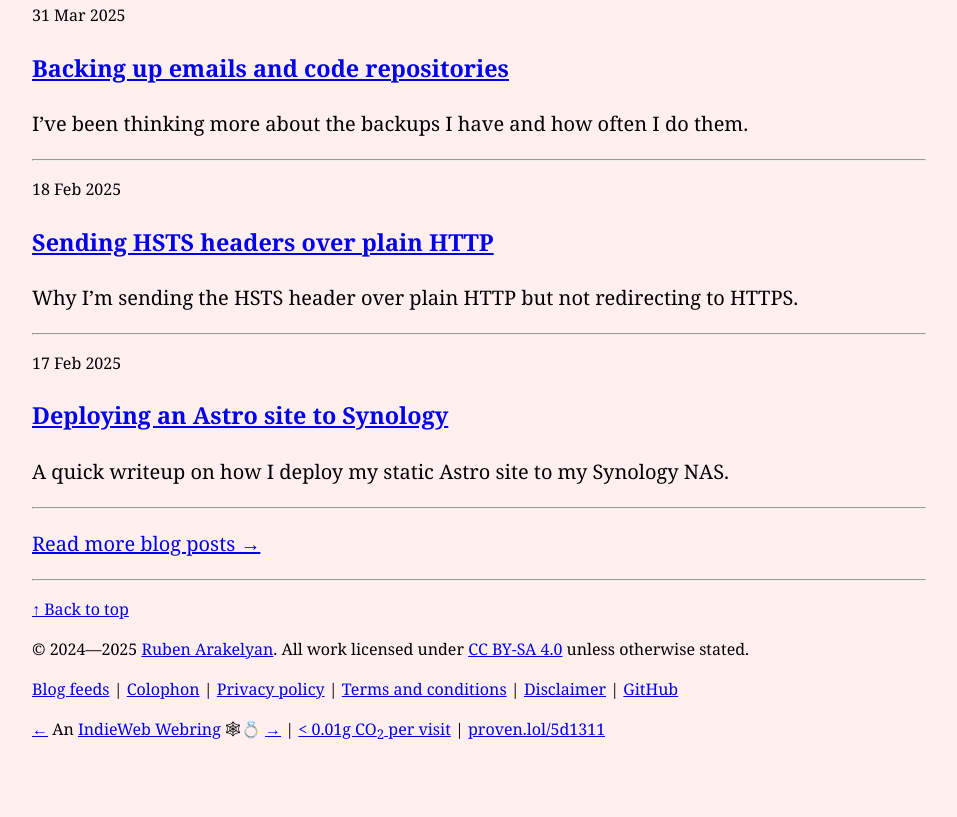
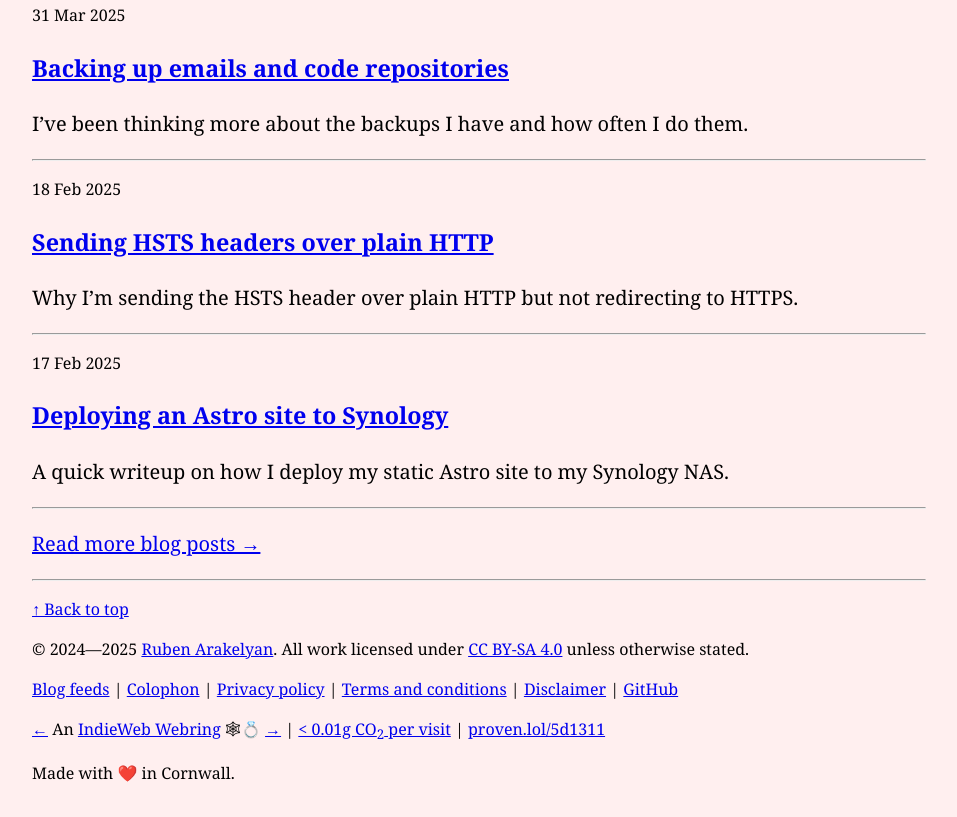
Before and after one commit to rubenarakelyan/wackomenace.co.uk, an Astro site: page / in a window 1280 px wide. Shown: the part 1003-1820 px from the top of the page, without its empty margins (0-957 px from the left). Before the commit the page ends 1780 px from the top, so only its background shows below. Built offline with nearby package versions, Linux system fonts and the light colour scheme; Astro itself is replaced by a stand-in of ours; some packages are replaced by stand-ins of ours.

Commit message:
Add made with to footer

```diff
--- a/src/layouts/Layout.astro
+++ b/src/layouts/Layout.astro
@@ -73,6 +73,9 @@ const { title, description } = Astro.props;
         <a href="https://www.websitecarbon.com/website/wackomenace-co-uk/" target="_blank" aria-label="opens in a new tab">&lt; 0.01g CO<sub>2</sub> per visit</a> |
         <a href="https://proven.lol/5d1311" target="_blank" aria-label="opens in a new tab">proven.lol/5d1311</a>
       </p>
+      <p>
+        Made with ❤️ in Cornwall.
+      </p>
     </footer>
   </body>
 </html>
```
